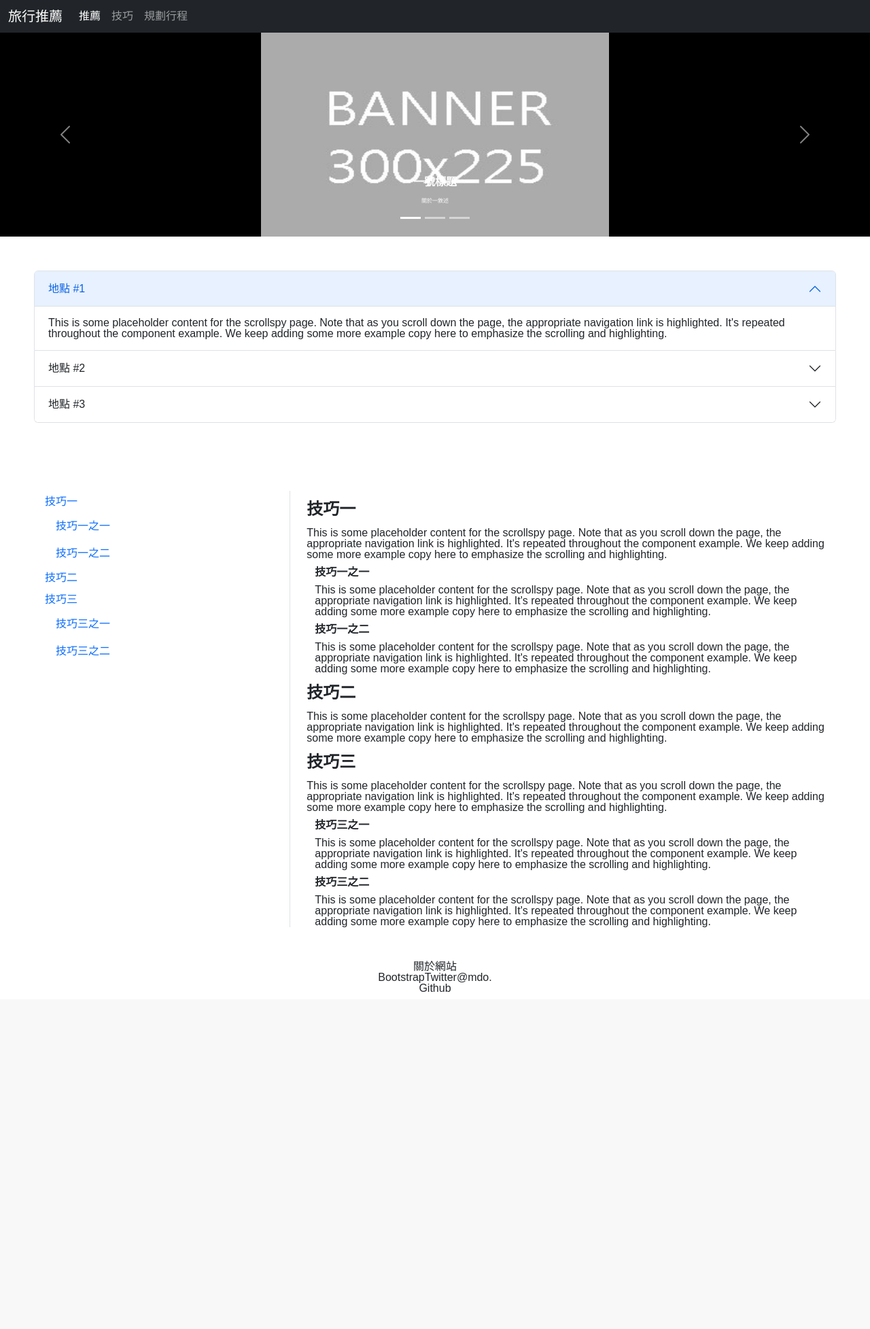
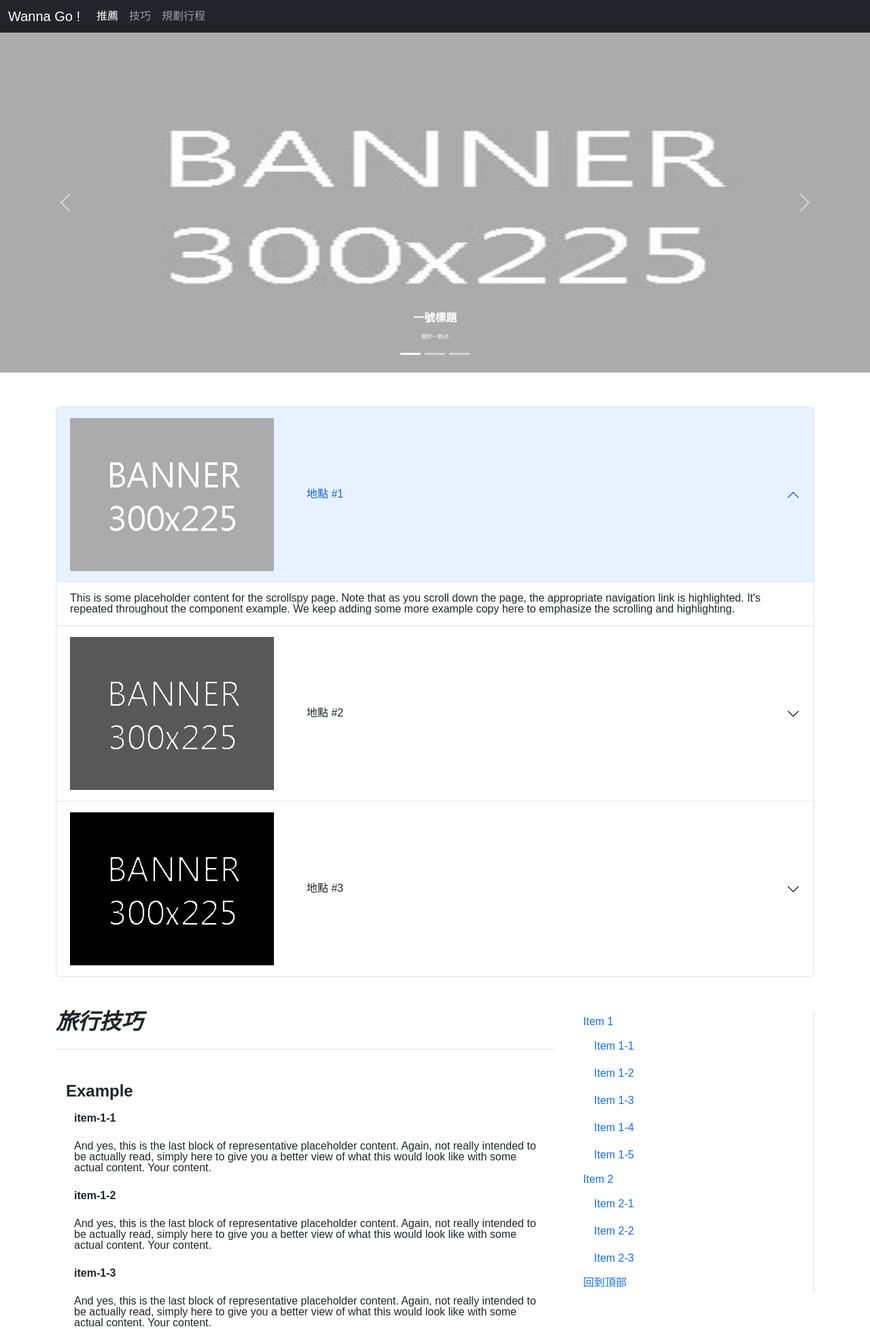
Before and after one commit to whats2000/TravelBlogProject, a PHP site: page /templates/index.html in a window 1280 px wide. Shown: the top 1955 px of the page at 68% size. Before the commit the page ends 1459 px from the top, so only its background shows below. Run offline with PHP 8.4, Linux system fonts and the light colour scheme; some libraries are stand-ins or nearby versions.

Commit message:
Update the basic rendering of homepage

```diff
--- a/static/css/main.css
+++ b/static/css/main.css
@@ -492,41 +492,55 @@ template {
 *
 **********************************/
 /* Global */
-/* homepage.html */
-main section#carousel-travel {
-  margin-top: 48px;
+footer {
+  margin: 20px;
 }
-main section#carousel-travel div.carousel-item {
-  padding: 0px 30%;
+
+/* carousel.html */
+section#carousel-travel div.carousel-inner div.carousel-item {
   background-color: black;
 }
-main section#carousel-travel div.carousel-item img {
-  height: 300px;
-  width: 225px;
+section#carousel-travel div.carousel-inner div.carousel-item img {
+  max-height: 500px;
 }
-main section#carousel-travel h5 {
+section#carousel-travel h5 {
   font-size: 1em;
   font-weight: bold;
   margin: 1em 0;
 }
-main section#carousel-travel p {
+section#carousel-travel p {
   font-size: 0.5em;
   margin: 1em 0;
 }
 
-main section#post {
-  padding: 50px;
+/* post.html */
+section#post {
+  margin-top: 50px;
 }
 
-main section#tips {
-  padding: 50px;
+/* tips.html */
+section#tips {
+  margin-top: 50px;
 }
-main section#tips h4 {
+section#tips article.blog-post {
+  padding: 15px;
+}
+section#tips div.position-sticky {
+  top: 1em;
+}
+section#tips p {
+  padding: 15px 0px;
+}
+section#tips h3 {
+  font-size: 2em;
+  font-weight: bold;
+}
+section#tips h4 {
   font-size: 1.5em;
   font-weight: bold;
-  padding: 15px 0px;
+  padding: 10px 0px;
 }
-main section#tips h5 {
+section#tips h5 {
   font-size: 1em;
   font-weight: bold;
   padding: 10px 0px;
--- a/static/scss/_carousel.html.scss
+++ b/static/scss/_carousel.html.scss
@@ -1,18 +1,16 @@
-/* homepage.html */
+/* carousel.html */
 
-main {
 section#carousel-travel {
-        margin-top: 48px;
-
+    div.carousel-inner {
         div.carousel-item {
-            padding: 0px 30%;
             background-color: black;
 
             img {
-                height: 300px;
-                width: 225px;
+                max-height: 500px;
             }
         }
+    }
+
 
     h5 {
         font-size: 1em;
@@ -25,5 +23,3 @@ main {
         margin: 1em 0
     }
 }
-
-}
--- a/static/scss/_footer.html.scss
+++ b/static/scss/_footer.html.scss
@@ -0,0 +1,3 @@
+footer {
+    margin: 20px;
+}
--- a/static/scss/_post.html.scss
+++ b/static/scss/_post.html.scss
@@ -1,5 +1,4 @@
-main {
-    section#post {
-        padding: 50px;
-    }
+/* post.html */
+section#post {
+    margin-top: 50px;
 }
--- a/static/scss/_tips.html.scss
+++ b/static/scss/_tips.html.scss
@@ -1,11 +1,29 @@
-main {
+/* tips.html */
+
 section#tips {
-        padding: 50px;
+    margin-top: 50px;
+
+    article.blog-post {
+        padding: 15px;
+    }
+
+    div.position-sticky {
+        top: 1em;
+    }
+
+    p {
+        padding: 15px 0px;
+    }
+
+    h3 {
+        font-size: 2em;
+        font-weight: bold;
+    }
 
     h4 {
         font-size: 1.5em;
         font-weight: bold;
-            padding: 15px 0px;
+        padding: 10px 0px;
     }
 
     h5 {
@@ -14,4 +32,3 @@ main {
         padding: 10px 0px;
     }
 }
-}
--- a/templates/carousel.html
+++ b/templates/carousel.html
@@ -8,7 +8,7 @@
         </div>
 
         <div class="carousel-item active">
-            <img src="/static/images/carousel/carousel1.jpg" class="d-block w-100" alt="圖片無法載入">
+            <img src="/static/images/carousel/carousel1.jpg" class="d-block w-100 img-fluid" alt="圖片無法載入">
             <div class="carousel-caption d-none d-md-block">
                 <h5>一號標題</h5>
                 <p>關於一敘述</p>
@@ -16,7 +16,7 @@
         </div>
 
         <div class="carousel-item">
-            <img src="/static/images/carousel/carousel2.jpg" class="d-block w-100" alt="圖片無法載入">
+            <img src="/static/images/carousel/carousel2.jpg" class="d-block w-100 img-fluid" alt="圖片無法載入">
             <div class="carousel-caption d-none d-md-block">
                 <h5>二號標題</h5>
                 <p>關於二敘述</p>
@@ -24,7 +24,7 @@
         </div>
 
         <div class="carousel-item">
-            <img src="/static/images/carousel/carousel3.jpg" class="d-block w-100" alt="圖片無法載入">
+            <img src="/static/images/carousel/carousel3.jpg" class="d-block w-100 img-fluid" alt="圖片無法載入">
             <div class="carousel-caption d-none d-md-block">
                 <h5>三號標題</h5>
                 <p>關於三敘述</p>
--- a/templates/footer.html
+++ b/templates/footer.html
@@ -1,4 +1,4 @@
-<footer class="container text-center mb-2">
+<footer class="container text-center">
     <p>關於網站</p><a href="https://getbootstrap.com/">Bootstrap</a>Twitter<a href="https://twitter.com/mdo"><bdi lang="en"
             dir="ltr">@mdo</bdi></a>.</p>
     <p>
--- a/templates/index.html
+++ b/templates/index.html
@@ -29,9 +29,10 @@
     <div include-html="navbar.html">
     </div>
 
+    <div include-html="carousel.html">
+    </div>
+
     <main>
-        <div include-html="carousel.html">
-        </div>
         <div include-html="post.html">
         </div>
         <div include-html="tips.html">
--- a/templates/navbar.html
+++ b/templates/navbar.html
@@ -1,6 +1,6 @@
-<nav class="navbar navbar-expand-md navbar-dark fixed-top bg-dark">
+<nav class="navbar navbar-expand-md navbar-dark bg-dark">
     <div class="container-fluid">
-        <a class="navbar-brand" href="#">旅行推薦</a>
+        <a class="navbar-brand" href="#">Wanna Go !</a>
         <button class="navbar-toggler" type="button" data-bs-toggle="collapse" data-bs-target="#navbarCollapse"
             aria-controls="navbarCollapse" aria-expanded="false" aria-label="تبديل التنقل">
             <span class="navbar-toggler-icon"></span>
--- a/templates/post.html
+++ b/templates/post.html
@@ -1,9 +1,10 @@
-<section class="accordion" id="post">
+<section class="accordion container" id="post">
     <div class="accordion-item">
         <h2 class="accordion-header" id="headingOne">
             <button class="accordion-button" type="button" data-bs-toggle="collapse" data-bs-target="#collapseOne"
                 aria-expanded="true" aria-controls="collapseOne">
-                <h3>地點 #1</h3>
+                <img src="/static/images/carousel/carousel1.jpg" class="d-block img-fluid me-5" alt="圖片無法載入">
+                地點 #1
             </button>
         </h2>
         <div id="collapseOne" class="accordion-collapse collapse show" aria-labelledby="headingOne"
@@ -17,10 +18,15 @@
             </div>
         </div>
     </div>
+
     <div class="accordion-item">
         <h2 class="accordion-header" id="headingTwo"><button class="accordion-button collapsed" type="button"
                 data-bs-toggle="collapse" data-bs-target="#collapseTwo" aria-expanded="false"
-                aria-controls="collapseTwo">地點 #2 </button></h2>
+                aria-controls="collapseTwo">
+                <img src="/static/images/carousel/carousel2.jpg" class="d-block img-fluid me-5" alt="圖片無法載入">
+                地點 #2
+            </button>
+        </h2>
         <div id="collapseTwo" class="accordion-collapse collapse" aria-labelledby="headingTwo"
             data-bs-parent="#accordionExample">
             <div class="accordion-body">
@@ -32,10 +38,15 @@
             </div>
         </div>
     </div>
+
     <div class="accordion-item">
         <h2 class="accordion-header" id="headingThree"><button class="accordion-button collapsed" type="button"
                 data-bs-toggle="collapse" data-bs-target="#collapseThree" aria-expanded="false"
-                aria-controls="collapseThree">地點 #3 </button></h2>
+                aria-controls="collapseThree">
+                <img src="/static/images/carousel/carousel3.jpg" class="d-block img-fluid me-5" alt="圖片無法載入">
+                地點 #3
+            </button>
+        </h2>
         <div id="collapseThree" class="accordion-collapse collapse" aria-labelledby="headingThree"
             data-bs-parent="#accordionExample">
             <div class="accordion-body">
--- a/templates/tips.html
+++ b/templates/tips.html
@@ -1,82 +1,124 @@
-<section id="tips">
+<section id="tips" class="container">
     <div class="row">
-        <div class="col-4">
-            <nav id="navbar-example3" class="h-100 flex-column align-items-stretch pe-4 border-end">
-                <nav class="nav nav-pills flex-column">
-                    <a class="nav-link" href="#item-1">技巧一</a>
+        <div class="col-md-8">
+            <h3 class="pb-4 mb-4 fst-italic border-bottom">
+                旅行技巧
+            </h3>
+            <div>
+                <article id="item-1" class="blog-post">
+                    <h4>Example</h4>
+                    <div class="container">
+                        <h5 id="item-1-1">item-1-1</h5>
+                        <p>And yes, this is the last block of representative placeholder content. Again,
+                            not
+                            really intended
+                            to
+                            be actually read, simply here to give you a better view of what this would look like with
+                            some
+                            actual content. Your content.
+                        </p>
+
+                        <h5 id="item-1-2">item-1-2</h5>
+                        <p>And yes, this is the last block of representative placeholder content. Again,
+                            not
+                            really intended
+                            to
+                            be actually read, simply here to give you a better view of what this would look like with
+                            some
+                            actual content. Your content.
+                        </p>
+
+                        <h5 id="item-1-3">item-1-3</h5>
+                        <p>And yes, this is the last block of representative placeholder content. Again,
+                            not
+                            really intended
+                            to
+                            be actually read, simply here to give you a better view of what this would look like with
+                            some
+                            actual content. Your content.
+                        </p>
+
+                        <h5 id="item-1-4">item-1-4</h5>
+                        <p>And yes, this is the last block of representative placeholder content. Again,
+                            not
+                            really intended
+                            to
+                            be actually read, simply here to give you a better view of what this would look like with
+                            some
+                            actual content. Your content.
+                        </p>
+
+                        <h5 id="item-1-5">item-1-5</h5>
+
+                        <p>And yes, this is the last block of representative placeholder content. Again,
+                            not
+                            really intended
+                            to
+                            be actually read, simply here to give you a better view of what this would look like with
+                            some
+                            actual content. Your content.
+                        </p>
+                    </div>
+                </article>
+
+                <article id="item-2" class="blog-post">
+                    <h4>Example</h4>
+                    <div class="container">
+                        <h5 id="item-2-1">item-2-1</h5>
+                        <p>And yes, this is the last block of representative placeholder content. Again,
+                            not
+                            really intended
+                            to
+                            be actually read, simply here to give you a better view of what this would look like with
+                            some
+                            actual content. Your content.
+                        </p>
+
+                        <h5 id="item-2-2">item-2-2</h5>
+                        <p>And yes, this is the last block of representative placeholder content. Again,
+                            not
+                            really intended
+                            to
+                            be actually read, simply here to give you a better view of what this would look like with
+                            some
+                            actual content. Your content.
+                        </p>
+
+                        <h5 id="item-2-3">item-2-3</h5>
+                        <p>And yes, this is the last block of representative placeholder content. Again,
+                            not
+                            really intended
+                            to
+                            be actually read, simply here to give you a better view of what this would look like with
+                            some
+                            actual content. Your content.
+                        </p>
+                    </div>
+                </article>
+            </div>
+        </div>
+
+        <div class="col-md-4">
+            <div class="position-sticky">
+                <nav class="h-100 flex-column align-items-stretch pe-4 border-end">
                     <nav class="nav nav-pills flex-column">
-                        <a class="nav-link ms-3 my-1" href="#item-1-1">技巧一之一</a>
-                        <a class="nav-link ms-3 my-1" href="#item-1-2">技巧一之二</a>
-                    </nav>
-                    <a class="nav-link" href="#item-2">技巧二</a>
-                    <a class="nav-link" href="#item-3">技巧三</a>
-                    <nav class="nav nav-pills flex-column">
-                        <a class="nav-link ms-3 my-1" href="#item-3-1">技巧三之一</a>
-                        <a class="nav-link ms-3 my-1" href="#item-3-2">技巧三之二</a>
+                        <a class="nav-link" href="#item-1">Item 1</a>
+                        <nav class="nav nav-pills flex-column">
+                            <a class="nav-link ms-3 my-1" href="#item-1-1">Item 1-1</a>
+                            <a class="nav-link ms-3 my-1" href="#item-1-2">Item 1-2</a>
+                            <a class="nav-link ms-3 my-1" href="#item-1-3">Item 1-3</a>
+                            <a class="nav-link ms-3 my-1" href="#item-1-4">Item 1-4</a>
+                            <a class="nav-link ms-3 my-1" href="#item-1-5">Item 1-5</a>
+                        </nav>
+                        <a class="nav-link" href="#item-2">Item 2</a>
+                        <nav class="nav nav-pills flex-column">
+                            <a class="nav-link ms-3 my-1" href="#item-2-1">Item 2-1</a>
+                            <a class="nav-link ms-3 my-1" href="#item-2-2">Item 2-2</a>
+                            <a class="nav-link ms-3 my-1" href="#item-2-3">Item 2-3</a>
+                        </nav>
+                        <a class="nav-link" href="#carousel-travel">回到頂部</a>
                     </nav>
                 </nav>
-            </nav>
-        </div>
-
-        <div class="col-8">
-            <div data-bs-spy="scroll" data-bs-target="#navbar-example3" data-bs-smooth-scroll="true"
-                class="scrollspy-example-2" tabindex="0">
-                <div id="item-1">
-                    <h4>技巧一</h4>
-                    <p>This is some placeholder content for the scrollspy page. Note that as you scroll down the page,
-                        the
-                        appropriate navigation link is highlighted. It's repeated throughout the component example. We
-                        keep
-                        adding some more example copy here to emphasize the scrolling and highlighting.</p>
-                </div>
-                <div id="item-1-1" class="container">
-                    <h5>技巧一之一</h5>
-                    <p>This is some placeholder content for the scrollspy page. Note that as you scroll down the page,
-                        the
-                        appropriate navigation link is highlighted. It's repeated throughout the component example. We
-                        keep
-                        adding some more example copy here to emphasize the scrolling and highlighting.</p>
-                </div>
-                <div id="item-1-2" class="container">
-                    <h5>技巧一之二</h5>
-                    <p>This is some placeholder content for the scrollspy page. Note that as you scroll down the page,
-                        the
-                        appropriate navigation link is highlighted. It's repeated throughout the component example. We
-                        keep
-                        adding some more example copy here to emphasize the scrolling and highlighting.</p>
-                </div>
-                <div id="item-2">
-                    <h4>技巧二</h4>
-                    <p>This is some placeholder content for the scrollspy page. Note that as you scroll down the page,
-                        the
-                        appropriate navigation link is highlighted. It's repeated throughout the component example. We
-                        keep
-                        adding some more example copy here to emphasize the scrolling and highlighting.</p>
-                </div>
-                <div id="item-3">
-                    <h4>技巧三</h4>
-                    <p>This is some placeholder content for the scrollspy page. Note that as you scroll down the page,
-                        the
-                        appropriate navigation link is highlighted. It's repeated throughout the component example. We
-                        keep
-                        adding some more example copy here to emphasize the scrolling and highlighting.</p>
-                </div>
-                <div id="item-3-1" class="container">
-                    <h5>技巧三之一</h5>
-                    <p>This is some placeholder content for the scrollspy page. Note that as you scroll down the page,
-                        the
-                        appropriate navigation link is highlighted. It's repeated throughout the component example. We
-                        keep
-                        adding some more example copy here to emphasize the scrolling and highlighting.</p>
-                </div>
-                <div id="item-3-2" class="container">
-                    <h5>技巧三之二</h5>
-                    <p>This is some placeholder content for the scrollspy page. Note that as you scroll down the page,
-                        the
-                        appropriate navigation link is highlighted. It's repeated throughout the component example. We
-                        keep
-                        adding some more example copy here to emphasize the scrolling and highlighting.</p>
-                </div>
             </div>
         </div>
     </div>
```
Also changed, not shown: 1 other file. Lines whose indentation alone changed are shown as unchanged.
